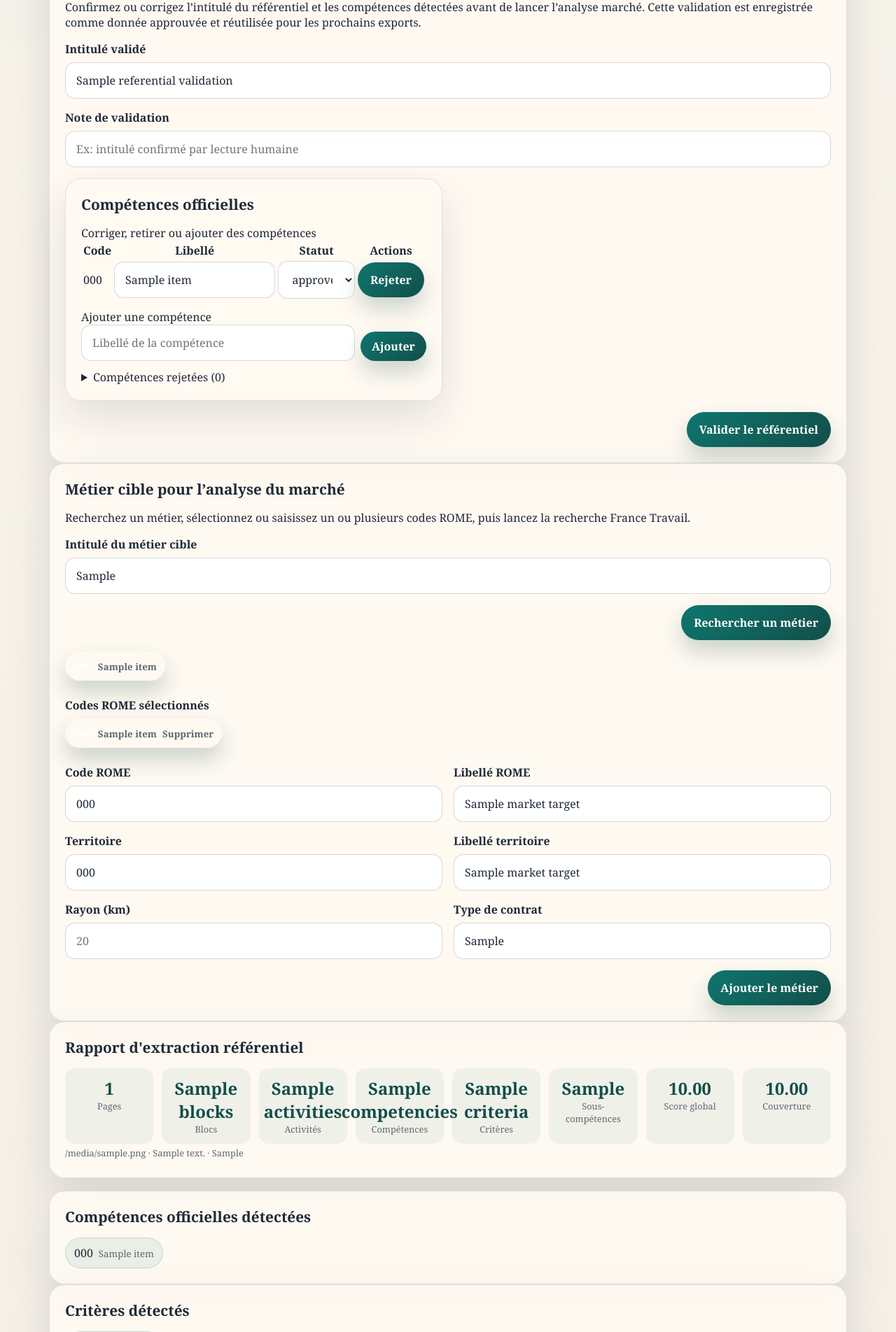
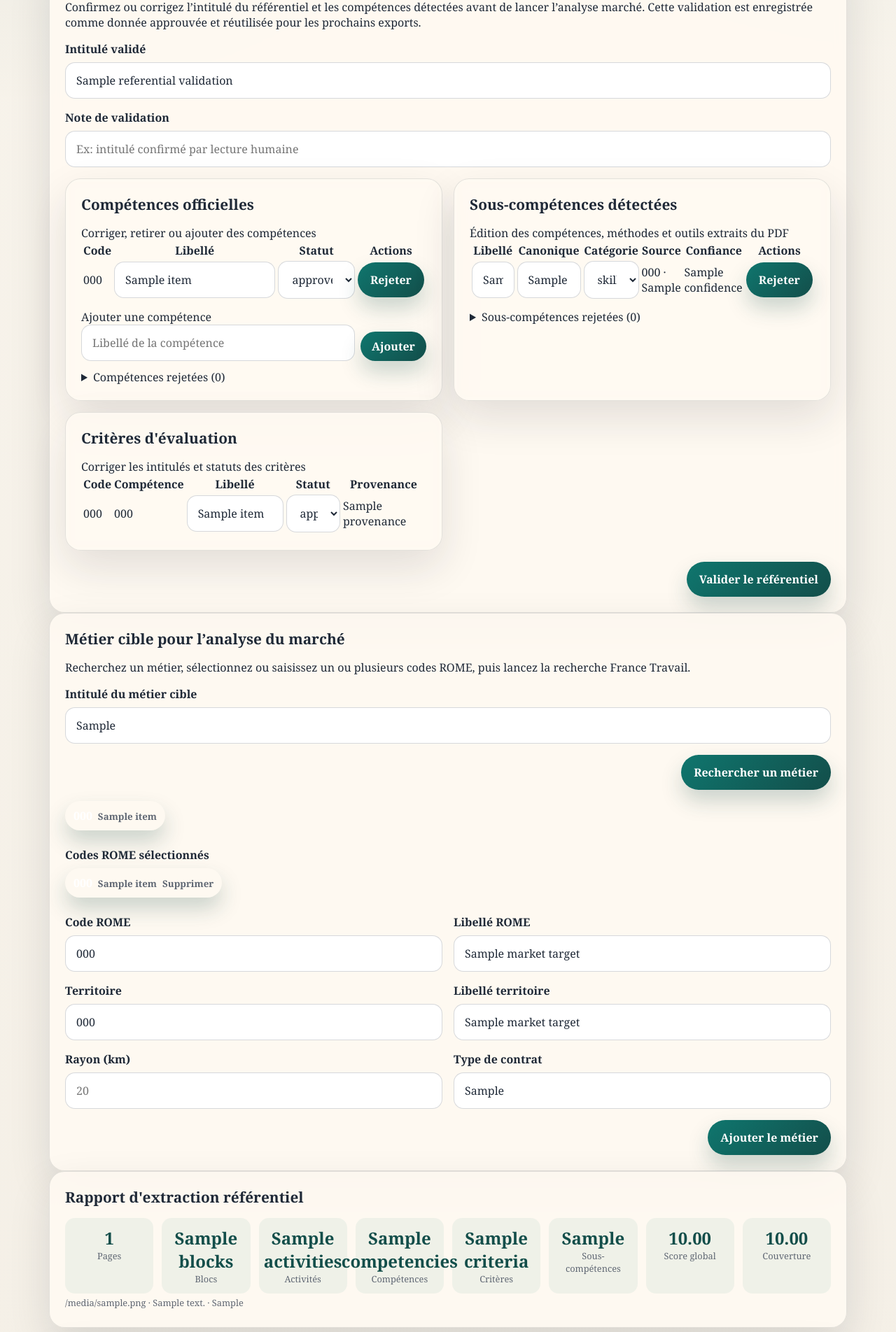
Before and after one commit to Antonlanghoff2/deepforma, a Flask app: template templates/index.html in a window 1280 px wide. Shown: the part 802-2706 px from the top of the page at 70% size. Run offline with Flask 3, Linux system fonts and the light colour scheme; the template is opened without the code that fills it: most values are stand-ins (such as "Sample title", 1, 10 or a date in 2020).

Commit message:
sous competences validation humaine

```diff
--- a/src/referential_import/editing_service.py
+++ b/src/referential_import/editing_service.py
@@ -129,6 +129,8 @@ class ReferentialEditingService:
                 c for c in analysis.get("criteria", [])
                 if c.competency_code == competency.code
             ]
+
+        self.apply_criterion_edits(analysis, form)
         return analysis
 
     def reject_skill(self, analysis: dict[str, Any], skill_code: str) -> dict[str, Any]:
@@ -177,6 +179,65 @@ class ReferentialEditingService:
                 provenance="human_review",
             )
         )
+        return analysis
+
+    def apply_criterion_edits(self, analysis: dict[str, Any], form: Any) -> dict[str, Any]:
+        for criterion in list(analysis.get("criteria", [])):
+            label_key = f"criterion_label__{criterion.code}"
+            status_key = f"criterion_status__{criterion.code}"
+            if label_key in form:
+                corrected = clean_text(form.get(label_key))
+                if corrected:
+                    criterion.criterion_label = corrected
+                    criterion.normalized_label = corrected
+            if status_key in form:
+                status = clean_text(form.get(status_key))
+                if status:
+                    criterion.review_status = status
+        return analysis
+
+    def reject_derived_skill(self, analysis: dict[str, Any], skill_index: int) -> dict[str, Any]:
+        derived = analysis.get("derived_skills", [])
+        if 0 <= skill_index < len(derived):
+            derived[skill_index].review_status = "rejected"
+        return analysis
+
+    def restore_derived_skill(self, analysis: dict[str, Any], skill_index: int) -> dict[str, Any]:
+        derived = analysis.get("derived_skills", [])
+        if 0 <= skill_index < len(derived):
+            derived[skill_index].review_status = "pending"
+        return analysis
+
+    def add_derived_skill(self, analysis: dict[str, Any], label: str, category: str = "skill", canonical: str = "") -> dict[str, Any]:
+        label = clean_text(label)
+        if not label:
+            return analysis
+        canonical = clean_text(canonical) or label
+        if category not in {"skill", "method", "tool", "domain", "soft_skill", "knowledge", "regulatory", "action"}:
+            category = "skill"
+        derived = analysis.get("derived_skills", [])
+        if any(
+            normalize_for_match(getattr(s, "canonical_label", "") or getattr(s, "label", "") or "")
+            == normalize_for_match(canonical)
+            for s in derived
+        ):
+            return analysis
+        skill = DerivedSkill(
+            label=label,
+            canonical_label=canonical,
+            category=category,
+            source_code=f"MANUAL_SKILL_{len(derived) + 1}",
+            source_type="human_review",
+            surface_form=label,
+            normalized_surface=normalize_for_match(label),
+            provenance="human_review",
+            confidence=1.0,
+            explicit=True,
+            page_start=1,
+            page_end=1,
+            context=label,
+        )
+        derived.append(skill)
         return analysis
 
     def get_active_competencies(self, analysis: dict[str, Any]) -> list[OfficialCompetency]:
--- a/src/referential_import/models.py
+++ b/src/referential_import/models.py
@@ -110,6 +110,7 @@ class DerivedSkill(Serializable):
     page_start: int = 0
     page_end: int = 0
     context: str = ""
+    review_status: ReviewStatus = "pending"
 
 
 @dataclass(slots=True)
--- /dev/null
+++ b/templates/components/referential_criteria_editor.html
@@ -0,0 +1,36 @@
+<section class="card">
+  <div class="section-heading">
+    <h2>Critères d'évaluation</h2>
+    <span class="muted">Corriger les intitulés et statuts des critères</span>
+  </div>
+  <div class="table-wrap">
+    <table>
+      <thead>
+        <tr>
+          <th>Code</th>
+          <th>Compétence</th>
+          <th>Libellé</th>
+          <th>Statut</th>
+          <th>Provenance</th>
+        </tr>
+      </thead>
+      <tbody>
+        {% for item in criteria %}
+        <tr>
+          <td>{{ item.code }}</td>
+          <td>{{ item.competency_code }}</td>
+          <td><input type="text" name="criterion_label__{{ item.code }}" value="{{ item.criterion_label }}"></td>
+          <td>
+            <select name="criterion_status__{{ item.code }}">
+              {% for status in ['pending', 'approved', 'corrected', 'rejected', 'excluded'] %}
+              <option value="{{ status }}" {% if item.review_status == status %}selected{% endif %}>{{ status }}</option>
+              {% endfor %}
+            </select>
+          </td>
+          <td>{{ item.provenance }}</td>
+        </tr>
+        {% endfor %}
+      </tbody>
+    </table>
+  </div>
+</section>
--- /dev/null
+++ b/templates/components/referential_derived_skills_editor.html
@@ -0,0 +1,100 @@
+<section class="card">
+  <div class="section-heading">
+    <h2>Sous-compétences détectées</h2>
+    <span class="muted">Édition des compétences, méthodes et outils extraits du PDF</span>
+  </div>
+  <div class="table-wrap">
+    <table>
+      <thead>
+        <tr>
+          <th>Libellé</th>
+          <th>Canonique</th>
+          <th>Catégorie</th>
+          <th>Source</th>
+          <th>Confiance</th>
+          <th>Actions</th>
+        </tr>
+      </thead>
+      <tbody>
+        {% for item in derived_skills %}
+        {% if item.review_status not in ('rejected', 'excluded') or show_admin_actions %}
+        <tr>
+          <td><input type="text" name="derived_skill_label__{{ loop.index0 }}" value="{{ item.label }}"></td>
+          <td><input type="text" name="derived_skill_canonical__{{ loop.index0 }}" value="{{ item.canonical_label }}"></td>
+          <td>
+            <select name="derived_skill_category__{{ loop.index0 }}">
+              {% for category in ['skill', 'method', 'tool', 'domain', 'soft_skill', 'knowledge', 'regulatory', 'action'] %}
+              <option value="{{ category }}" {% if item.category == category %}selected{% endif %}>{{ category }}</option>
+              {% endfor %}
+            </select>
+          </td>
+          <td>{{ item.source_code }} · {{ item.source_type }}</td>
+          <td>{{ item.confidence }}</td>
+          <td class="table-actions">
+            {% if not show_admin_actions and analysis_id %}
+              {% if item.review_status in ('rejected', 'excluded') %}
+              <form method="post" action="{{ url_for('referential_import_restore_derived_skill', analysis_id=analysis_id, skill_index=loop.index0) }}" style="display:inline">
+                <button type="submit">Restaurer</button>
+              </form>
+              {% else %}
+              <form method="post" action="{{ url_for('referential_import_reject_derived_skill', analysis_id=analysis_id, skill_index=loop.index0) }}" style="display:inline" onsubmit="return confirm('Rejeter cette sous-compétence ?');">
+                <button type="submit">Rejeter</button>
+              </form>
+              {% endif %}
+            {% else %}
+              {% if item.review_status in ('rejected', 'excluded') %}
+              <span style="color:#991b1b;">{{ item.review_status }}</span>
+              {% else %}
+              <input type="checkbox" name="remove_derived_skill__{{ loop.index0 }}">
+              {% endif %}
+            {% endif %}
+          </td>
+        </tr>
+        {% endif %}
+        {% endfor %}
+      </tbody>
+    </table>
+  </div>
+
+  {% if not show_admin_actions and analysis_id %}
+  <details style="margin-top: 12px;">
+    <summary>Sous-compétences rejetées ({{ derived_skills | selectattr('review_status', 'in', ['rejected', 'excluded']) | list | length }})</summary>
+    <div class="table-wrap" style="margin-top: 8px;">
+      <table>
+        <thead>
+          <tr>
+            <th>Libellé</th>
+            <th>Canonique</th>
+            <th>Catégorie</th>
+            <th>Action</th>
+          </tr>
+        </thead>
+        <tbody>
+          {% for item in derived_skills %}
+          {% if item.review_status in ('rejected', 'excluded') %}
+          <tr>
+            <td>{{ item.label }}</td>
+            <td>{{ item.canonical_label }}</td>
+            <td>{{ item.category }}</td>
+            <td>
+              <form method="post" action="{{ url_for('referential_import_restore_derived_skill', analysis_id=analysis_id, skill_index=loop.index0) }}" style="display:inline">
+                <button type="submit">Restaurer</button>
+              </form>
+            </td>
+          </tr>
+          {% endif %}
+          {% endfor %}
+        </tbody>
+      </table>
+    </div>
+  </details>
+  {% endif %}
+
+  {% if show_admin_actions %}
+  <label style="margin-top: 12px;">Ajouter des sous-compétences
+    <textarea name="new_derived_skill_labels" placeholder="Libellé | catégorie | canonique
+Ex: TensorFlow | tool | TensorFlow"></textarea>
+  </label>
+  <p class="help">Format : <span class="mono">Libellé | catégorie | canonique</span>. Si la catégorie est omise, elle devient <span class="mono">skill</span>.</p>
+  {% endif %}
+</section>
--- a/templates/index.html
+++ b/templates/index.html
@@ -64,6 +64,19 @@
         {% with show_admin_actions = false, competencies = referential_validation.competencies, analysis_id = referential_validation.analysis_id %}
         {% include 'components/referential_skill_editor.html' %}
         {% endwith %}
+
+        {% with show_admin_actions = false, derived_skills = referential_validation.derived_skills, criteria = referential_validation.criteria, analysis_id = referential_validation.analysis_id %}
+        {% if derived_skills %}
+        {% include 'components/referential_derived_skills_editor.html' %}
+        {% endif %}
+        {% endwith %}
+
+        {% with criteria = referential_validation.criteria %}
+        {% if criteria %}
+        {% include 'components/referential_criteria_editor.html' %}
+        {% endif %}
+        {% endwith %}
+
         <div class="actions field-full">
           <button type="submit">Valider le référentiel</button>
         </div>
```
Also changed, not shown: src/web_app.py (+85 -0 lines), templates/admin_referential_import.html (+4 -59 lines), data/continual_learning/continual_learning.sqlite3.
